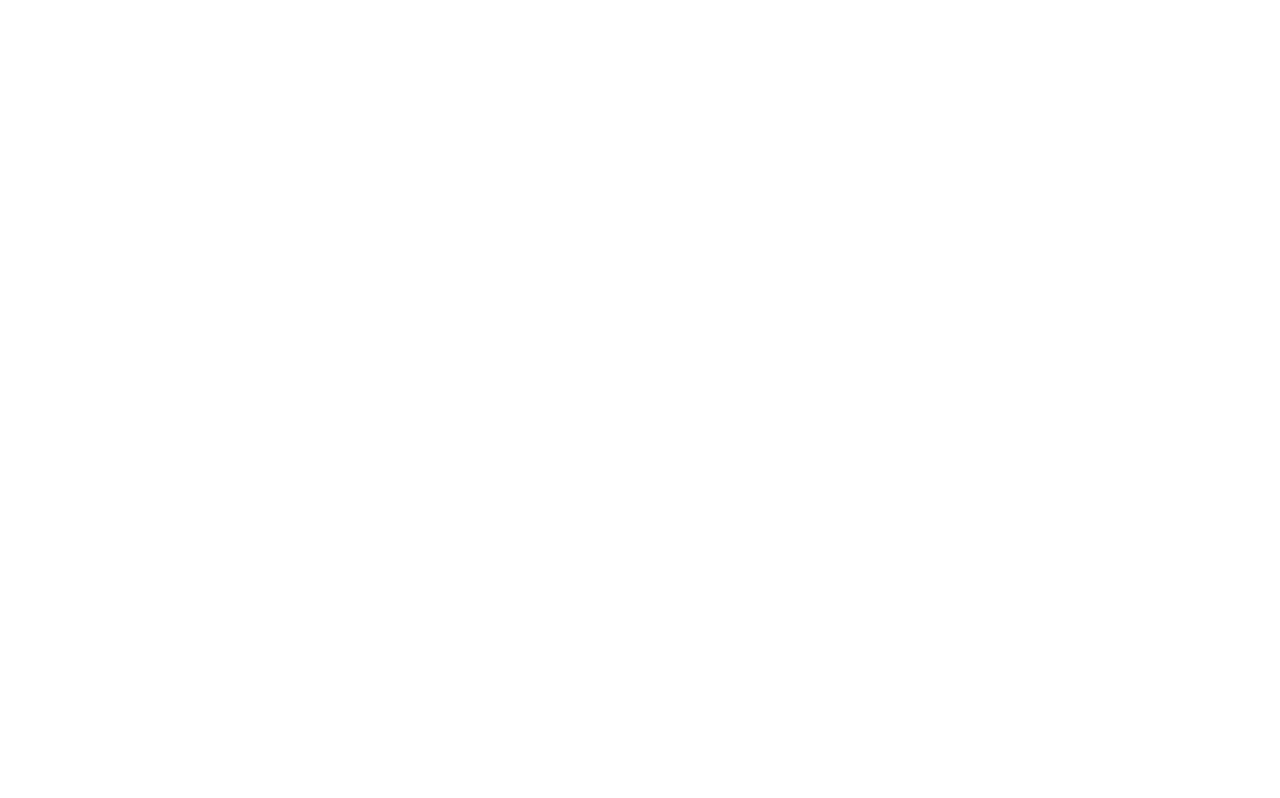
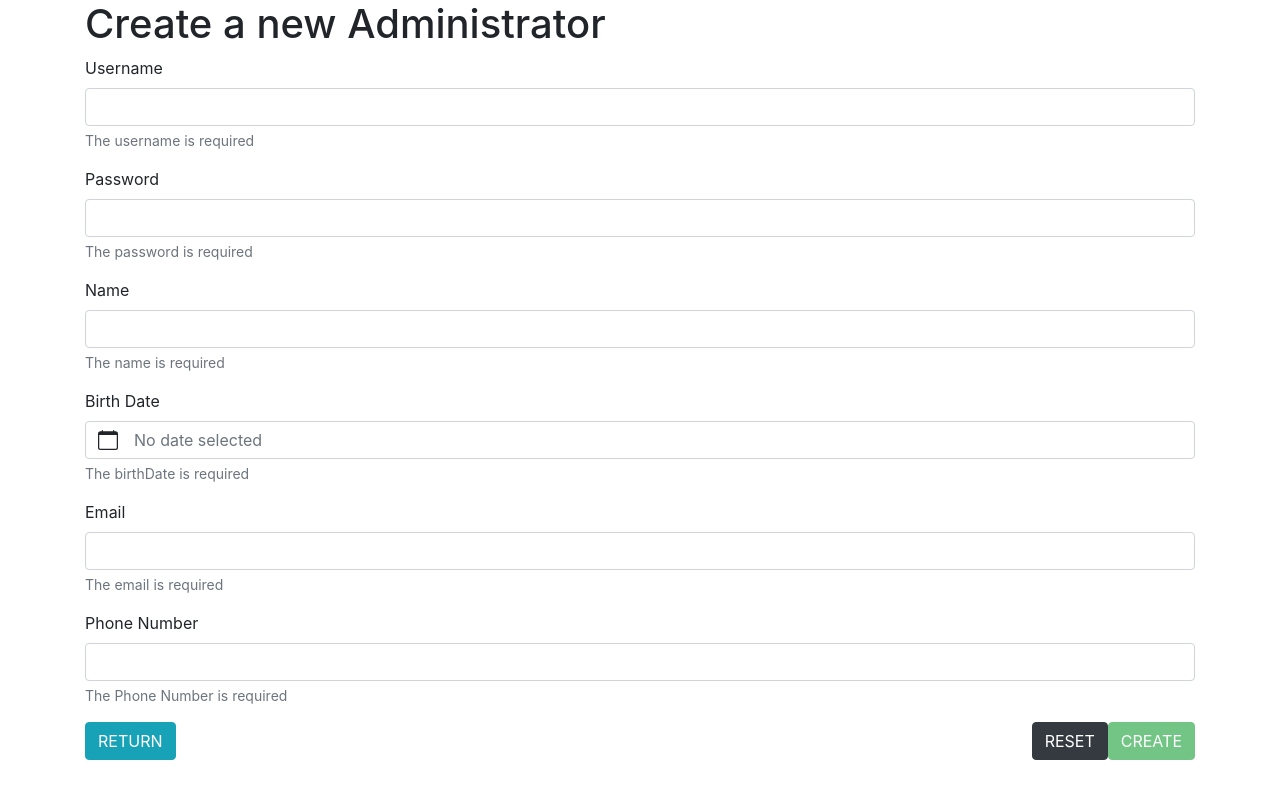
Before and after one commit to pfcouto/DAE-Project-MelodicHeartBeats-Frontend, a Nuxt app: page /password in a window 1280 px wide. Before the commit this address had no page. Built offline with nearby package versions, Linux system fonts and the light colour scheme.

Commit message:
patch password frontned init

```diff
--- a/assets/css/main.css
+++ b/assets/css/main.css
@@ -90,6 +90,7 @@ table td {
 
 h1, h2, h3, h4, h5, h6 {
   font-family: "Roboto", sans-serif;
+  margin: auto;
 }
 
 body {
--- a/nuxt.config.js
+++ b/nuxt.config.js
@@ -41,6 +41,10 @@ export default {
     '@nuxtjs/auth'
   ],
 
+  bootstrapVue: {
+    icons: true
+  },
+
   ssr: false,
   auth: {
     redirect: {
@@ -76,8 +80,6 @@ export default {
   },
 
 
-
-
   // Axios module configuration: https://go.nuxtjs.dev/config-axios
   axios: {
     proxy: true,
--- a/pages/index.vue
+++ b/pages/index.vue
@@ -4,7 +4,12 @@
       <b-card-img style="border-radius: 0" src="~/assets/homePage.jpg">
       </b-card-img>
       <b-container class="userInfoContainer">
-        <h4>{{ role + ": " + username }}</h4>
+        <div class="spaceBetween">
+          <h4 style="flex: 1">{{ role + ": " + username }}</h4>
+          <a @click="updatePassword">
+            <b-icon-key variant="info" font-scale="2"></b-icon-key>
+          </a>
+        </div>
         <hr/>
         <div class="percentExternal">
           <div class="percentInternal" style="width:75%;">75%</div>
@@ -48,6 +53,9 @@ export default {
     }
   },
   methods: {
+    updatePassword() {
+      this.$router.push("/password")
+    },
     logout() {
       this.$auth.logout()
       this.$toast.success("Logged out successfully").goAway(3000)
--- /dev/null
+++ b/pages/password.vue
@@ -0,0 +1,323 @@
+<template>
+  <b-container>
+    <div class="middleCard">
+      <h1>
+        {{
+          isEditing
+            ? 'Update Administrator ' + $route.query.username
+            : 'Create a new Administrator'
+        }}
+      </h1>
+      <form :disabled="!isFormValid" @submit.prevent="create">
+        <b-form-group
+          id="username"
+          description="The username is required"
+          label="Username"
+          label-for="username"
+          :invalid-feedback="invalidUsernameFeedback"
+          :state="isUsernameValid"
+        >
+          <b-input
+            id="username"
+            v-model.trim="administrator.username"
+            :state="isUsernameValid"
+            trim
+          />
+        </b-form-group>
+        <b-form-group
+          v-if="!isEditing"
+          id="password"
+          description="The password is required"
+          label="Password"
+          label-for="password"
+          :invalid-feedback="invalidPasswordFeedback"
+          :state="isPasswordValid"
+        >
+          <b-input
+            v-model="administrator.password"
+            :state="isPasswordValid"
+            type="password"
+            required
+          />
+        </b-form-group>
+        <b-form-group
+          id="name"
+          description="The name is required"
+          label="Name"
+          label-for="name"
+          :invalid-feedback="invalidNameFeedback"
+          :state="isNameValid"
+        >
+          <b-input
+            v-model.trim="administrator.name"
+            :state="isNameValid"
+            required
+          />
+        </b-form-group>
+
+        <b-form-group
+          id="birthDate"
+          description="The birthDate is required"
+          label="Birth Date"
+          label-for="birthDate"
+        >
+          <b-form-datepicker id="birthDate" v-model="administrator.birthDate">
+          </b-form-datepicker>
+        </b-form-group>
+
+        <b-form-group
+          id="email"
+          description="The email is required"
+          label="Email"
+          label-for="email"
+          :invalid-feedback="invalidEmailFeedback"
+          :state="isEmailValid"
+        >
+          <b-input
+            ref="email"
+            v-model.trim="administrator.email"
+            :state="isEmailValid"
+            required
+          />
+        </b-form-group>
+        <b-form-group
+          id="phoneNumber"
+          description="The Phone Number is required"
+          label="Phone Number"
+          label-for="phoneNumber"
+          :invalid-feedback="invalidPhoneNumberFeedback"
+          :state="isPhoneNumberValid"
+        >
+          <b-input
+            ref="phoneNumber"
+            v-model.trim="administrator.phoneNumber"
+            :state="isPhoneNumberValid"
+            required
+          />
+        </b-form-group>
+
+        <p v-show="errorMsg" class="text-danger">{{ errorMsg }}</p>
+
+        <b-button variant="info" @click="routeBack">RETURN</b-button>
+        <div style="float: right">
+          <b-button variant="dark" type="reset" @click="reset"> RESET</b-button>
+          <b-button
+            v-if="!isEditing"
+            variant="success"
+            :disabled="!isFormValid"
+            @click.prevent="create"
+          >
+            CREATE
+          </b-button>
+          <b-button
+            v-else
+            variant="success"
+            :disabled="!isFormValid"
+            @click.prevent="update"
+          >
+            UPDATE
+          </b-button>
+        </div>
+      </form>
+    </div>
+  </b-container>
+</template>
+<script>
+export default {
+  data() {
+    return {
+      administrator: {
+        username: null,
+        password: null,
+        name: null,
+        birthDate: null,
+        email: null,
+        phoneNumber: null
+      },
+
+      errorMsg: false
+    }
+  },
+
+  computed: {
+    isEditing() {
+      return this.$route.query.username != null
+    },
+
+    invalidUsernameFeedback() {
+      if (!this.administrator.username) {
+        return null
+      }
+      const usernameLen = this.administrator.username.length
+      if (usernameLen < 3 || usernameLen > 15) {
+        return 'The username must be between [3, 15] characters.'
+      }
+      return ''
+    },
+    isUsernameValid() {
+      if (this.invalidUsernameFeedback === null) {
+        return null
+      }
+      return this.invalidUsernameFeedback === ''
+    },
+
+    invalidPasswordFeedback() {
+      if (!this.administrator.password) {
+        return null
+      }
+
+      const passwordLen = this.administrator.password.length
+
+      if (passwordLen < 3 || passwordLen > 255) {
+        return 'The password must be between [3, 255] characters.'
+      }
+      return ''
+    },
+    isPasswordValid() {
+      if (this.invalidPasswordFeedback === null) {
+        return null
+      }
+      return this.invalidPasswordFeedback === ''
+    },
+
+    invalidNameFeedback() {
+      if (!this.administrator.name) {
+        return null
+      }
+      const nameLen = this.administrator.name.length
+      if (nameLen < 3 || nameLen > 50) {
+        return 'The name must be between [3, 50] characters.'
+      }
+      return ''
+    },
+    isNameValid() {
+      if (this.invalidNameFeedback === null) {
+        return null
+      }
+      return this.invalidNameFeedback === ''
+    },
+
+    invalidEmailFeedback() {
+      if (!this.administrator.email) {
+        return null
+      }
+      const emailLen = this.administrator.email.length
+      if (emailLen < 3 || emailLen > 50) {
+        return 'The email must be between [3, 50] characters.'
+      }
+      const re =
+        /^(([^<>()[\]\\.,;:\s@"]+(\.[^<>()[\]\\.,;:\s@"]+)*)|(".+"))@((\[[0-9]{1,3}\.[0-9]{1,3}\.[0-9]{1,3}\.[0-9]{1,3}\])|(([a-zA-Z\-0-9]+\.)+[a-zA-Z]{2,}))$/
+      if (!String(this.administrator.email).toLowerCase().match(re)) {
+        return 'Email format not correct'
+      }
+      return ''
+    },
+    isEmailValid() {
+      if (!this.administrator.email) {
+        return null
+      }
+      return this.invalidEmailFeedback === ''
+    },
+
+    invalidPhoneNumberFeedback() {
+      if (!this.administrator.phoneNumber) {
+        return null
+      }
+      const rePhoneNumber = /^9([1-3]|6)[0-9]{7}$/
+      if (!String(this.doctor.phoneNumber).toLowerCase().match(rePhoneNumber)) {
+        return 'Please use a Portuguese convention'
+      }
+      if (this.administrator.phoneNumber.length !== 9) {
+        return 'The Phone Number must have exactly 9 characters'
+      }
+      return ''
+    },
+    isPhoneNumberValid() {
+      if (this.invalidPhoneNumberFeedback === null) {
+        return null
+      }
+      return this.invalidPhoneNumberFeedback === ''
+    },
+
+    isBirthDateValid() {
+      return this.administrator.birthDate != null
+    },
+
+    isFormValid() {
+      if (!this.isUsernameValid) {
+        return false
+      }
+      if (!this.isPasswordValid) {
+        return false
+      }
+      if (!this.isNameValid) {
+        return false
+      }
+      if (!this.isEmailValid) {
+        return false
+      }
+      if (!this.isPhoneNumberValid) {
+        return false
+      }
+      if (!this.isBirthDateValid) {
+        return false
+      }
+      return true
+    }
+  },
+  async mounted() {
+    await this.$route
+
+    if (this.isEditing) {
+      this.$axios
+        .$get('/api/administrators/' + this.$route.query.username)
+        .then((response) => {
+          this.initializeAdministrator(response)
+          // console.log(response)
+        })
+        .catch((error) => {
+          this.errorMsg = error.response.data
+        })
+    }
+  },
+  // created() {
+  //   this.$axios.$get('/api/courses').then((courses) => {
+  //     this.courses = courses
+  //   })
+  // },
+  methods: {
+    routeBack(){
+      this.$router.back();
+    },
+    reset() {
+      this.errorMsg = false
+    },
+    create() {
+      this.$axios
+        .$post('/api/administrators', this.administrator)
+        .then(() => {
+          this.$router.push('/administrators')
+        })
+        .catch((error) => {
+          this.errorMsg = error.response.data
+        })
+    },
+    update() {
+      this.$axios
+        .$put(
+          '/api/administrators/' + this.$route.query.username,
+          this.administrator
+        )
+        .then(() => {
+          this.$router.push('/administrators')
+        })
+        .catch((error) => {
+          this.errorMsg = error.response.data
+        })
+    },
+    initializeAdministrator(editingAdministrator) {
+      this.administrator = editingAdministrator
+    }
+  }
+}
+</script>
```
